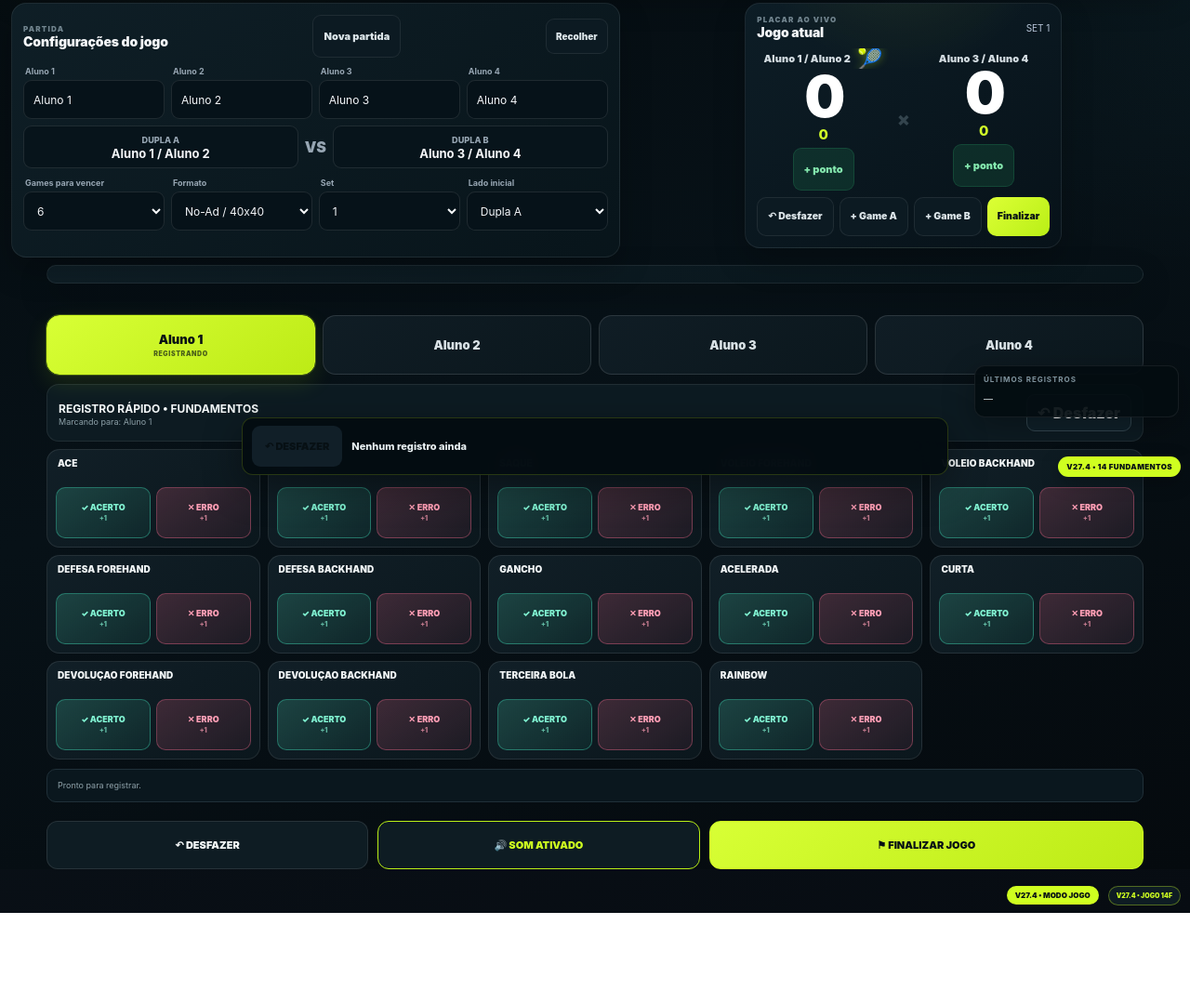
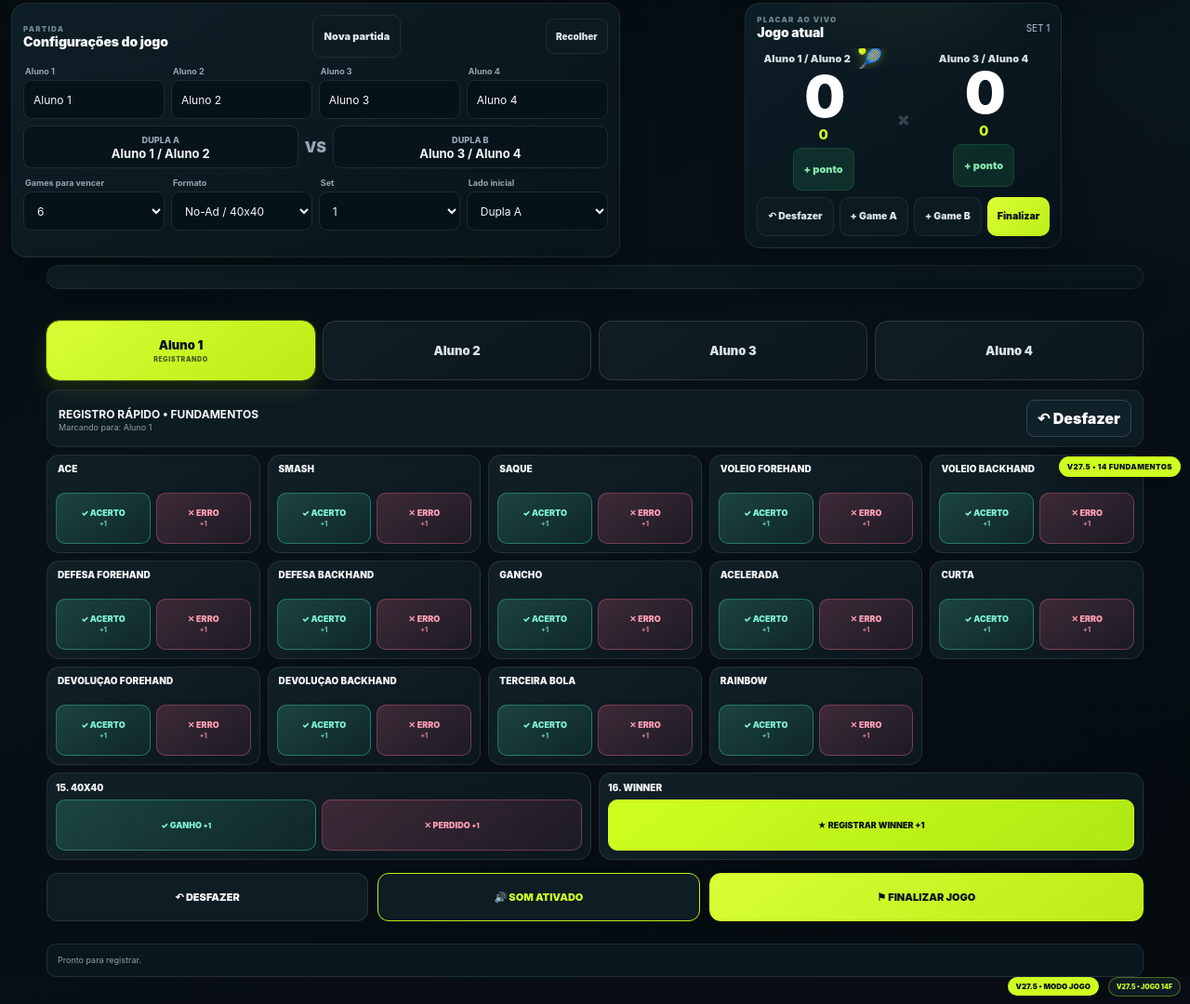
Before and after one commit to joaobertonha87/jbplay, a website: page public/scout.html in a window 1280 px wide. Shown: the part 277-1357 px from the top of the page at 93% size. Before the commit the page ends 1259 px from the top, so only its background shows below. Drawn offline with Linux system fonts and the light colour scheme.

Commit message:
Add files via upload

```diff
--- a/public/scout.html
+++ b/public/scout.html
@@ -960,7 +960,7 @@ body.v20-analysis .main-grid{grid-template-columns:minmax(0,1.34fr) minmax(320px
 
    const bar=document.createElement('div');
    bar.id='jbV20Bar';
-   bar.innerHTML='<div class="v20-title">SCOUT AO VIVO • V27.4</div><button id="v20Match">● Modo Jogo</button><button id="v20Analysis">▦ Análise</button><button id="v20Finish">Finalizar jogo</button>';
+   bar.innerHTML='<div class="v20-title">SCOUT AO VIVO • V27.5</div><button id="v20Match">● Modo Jogo</button><button id="v20Analysis">▦ Análise</button><button id="v20Finish">Finalizar jogo</button>';
    wrap.insertBefore(bar,wrap.firstChild);
 
    const last=document.createElement('div');
@@ -1130,7 +1130,7 @@ body.v20-analysis .main-grid{grid-template-columns:minmax(0,1.34fr) minmax(320px
    if(!anchor)return;
    const el=document.createElement('div');
    el.id='jbV22Panel';
-   el.innerHTML='<div id="jbV22Top"><strong>PONTO INTELIGENTE • V27.4</strong><div class="jbV22ServeGroup"><button type="button" class="jbV22Serve" id="jbV22Serve0"><span class="jbV22Ball" aria-hidden="true">🎾</span><span><small>DUPLA SACADORA</small>DUPLA A/B</span></button><button type="button" class="jbV22Serve" id="jbV22Serve1"><span class="jbV22Ball" aria-hidden="true">🎾</span><span><small>DUPLA SACADORA</small>DUPLA C/D</span></button></div></div><div id="jbV22ServerNow" aria-live="polite"></div><div id="jbV22Momentum"><div class="jbV22Card"><small>MOMENTO</small><b id="jbV22Streak">—</b></div><div class="jbV22Card"><small>PONTOS DECISIVOS 40×40</small><b id="jbV22Forty">0</b></div><div class="jbV22Card"><small>BREAK POINTS CONVERTIDOS</small><b id="jbV22BP">0</b></div></div><div id="jbV22Trail"></div>';
+   el.innerHTML='<div id="jbV22Top"><strong>PONTO INTELIGENTE • V27.5</strong><div class="jbV22ServeGroup"><button type="button" class="jbV22Serve" id="jbV22Serve0"><span class="jbV22Ball" aria-hidden="true">🎾</span><span><small>DUPLA SACADORA</small>DUPLA A/B</span></button><button type="button" class="jbV22Serve" id="jbV22Serve1"><span class="jbV22Ball" aria-hidden="true">🎾</span><span><small>DUPLA SACADORA</small>DUPLA C/D</span></button></div></div><div id="jbV22ServerNow" aria-live="polite"></div><div id="jbV22Momentum"><div class="jbV22Card"><small>MOMENTO</small><b id="jbV22Streak">—</b></div><div class="jbV22Card"><small>PONTOS DECISIVOS 40×40</small><b id="jbV22Forty">0</b></div><div class="jbV22Card"><small>BREAK POINTS CONVERTIDOS</small><b id="jbV22BP">0</b></div></div><div id="jbV22Trail"></div>';
    anchor.insertAdjacentElement('afterend',el);
    [0,1].forEach(t=>{
      const btn=q('#jbV22Serve'+t);
@@ -2267,7 +2267,7 @@ window.jbV25SaveSession=function(){
 function avg(a,k){return a.length?Math.round(a.reduce((n,s)=>n+(+(s.metrics?.[k]||0)),0)/a.length):0}
 function trend(c,p){let d=c-p;return d>1?`<span class="v265trend up">↑ +${d} pp</span>`:d<-1?`<span class="v265trend down">↓ ${d} pp</span>`:`<span class="v265trend flat">→ ${d} pp</span>`}
 function showEvolution(i){evoPlayer=Number.isFinite(i)?i:0;renderEvolution();$('#v265Evolution').classList.add('open')}
-function renderEvolution(){const p=state.players[evoPlayer],all=(read()[p.profileId]||[]).filter(x=>x.v265),a=evoLimit?all.slice(-evoLimit):all;$('#v265ESub').textContent=p.name+' • 14 fundamentos';let h=$('#v265EContent');if(!a.length){h.innerHTML='<div class="v265card"><b>Nenhuma sessão nova com os 14 fundamentos.</b><small>Finalize uma partida na V27.4 para iniciar este histórico.</small></div>';return}let first=a[0],cur=a[a.length-1];
+function renderEvolution(){const p=state.players[evoPlayer],all=(read()[p.profileId]||[]).filter(x=>x.v265),a=evoLimit?all.slice(-evoLimit):all;$('#v265ESub').textContent=p.name+' • 14 fundamentos';let h=$('#v265EContent');if(!a.length){h.innerHTML='<div class="v265card"><b>Nenhuma sessão nova com os 14 fundamentos.</b><small>Finalize uma partida na V27.5 para iniciar este histórico.</small></div>';return}let first=a[0],cur=a[a.length-1];
 let vals=F.map(([id,label])=>({id,label,cur:+(cur.metrics?.[id]||0),first:+(first.metrics?.[id]||0),avg:avg(a,id)})),pri=[...vals].map(v=>({...v,need:100-v.cur})).sort((x,y)=>y.need-x.need).slice(0,5);
 h.innerHTML=`<div class="v265hero"><div class="v265card"><small>ALUNO</small><b>${esc(p.name)}</b></div><div class="v265card"><small>SESSÕES</small><b>${a.length}</b></div><div class="v265card"><small>PRIMEIRA</small><b>${new Date(first.at).toLocaleDateString('pt-BR')}</b></div><div class="v265card"><small>ATUAL</small><b>${new Date(cur.at).toLocaleDateString('pt-BR')}</b></div></div><div class="v265sec"><h3>EVOLUÇÃO DOS 14 FUNDAMENTOS</h3><div class="v265fund">${vals.map(v=>`<div class="v265row"><div class="v265rowtop"><b>${v.label}</b>${trend(v.cur,v.first)}</div><div class="v265counts"><span>Inicial ${v.first}%</span><span>Atual ${v.cur}% • média ${v.avg}%</span></div><div class="v265bar v265ok"><i style="width:${v.cur}%"></i></div></div>`).join('')}</div></div><div class="v265sec"><h3>PRIORIDADES ATUAIS</h3><div class="v265priority">${pri.map((v,j)=>`<div class="v265card"><small>${j+1}ª PRIORIDADE</small><b>${v.label}</b><b class="v265need">${v.need}%</b><small>necessidade de treino</small></div>`).join('')}</div></div><div class="v265sec"><h3>SESSÕES</h3><div class="v265table"><div class="v265tablein"><div class="v265thead"><span>Data</span>${F.map(x=>`<span>${x[1]}</span>`).join('')}</div>${a.slice().reverse().map(x=>`<div class="v265tr"><strong>${new Date(x.at).toLocaleDateString('pt-BR')}</strong>${F.map(f=>`<b>${+(x.metrics?.[f[0]]||0)}%</b>`).join('')}</div>`).join('')}</div></div></div>`}
 window.jbV26OpenReport=showEvolution;
@@ -2282,7 +2282,7 @@ if(document.readyState==='loading')document.addEventListener('DOMContentLoaded',
 
 
 <style id="jb-v266-force-css">
-/* V27.4 — força a interface nova e remove entradas antigas */
+/* V27.5 — força a interface nova e remove entradas antigas */
 body.v20-match #v263,
 body.v20-match #jbV262Fast,
 body.v20-match #jbV261Guide,
@@ -2304,7 +2304,7 @@ body.v20-match #v264{display:block!important}
 }
 @media print{#v266Version,#v266ReportBar{display:none!important}}
 </style>
-<div id="v266Version">V27.4 • 14 FUNDAMENTOS</div>
+<div id="v266Version">V27.5 • 14 FUNDAMENTOS</div>
 <script id="jb-v266-force-js">
 (function(){
  function install(){
@@ -2330,7 +2330,7 @@ body.v20-match #v264{display:block!important}
 
 
 <style id="jb-v267-clean-game-css">
-/* V27.4 — MODO JOGO LIMPO: somente placar, alunos e 14 fundamentos */
+/* V27.5 — MODO JOGO LIMPO: somente placar, alunos e 14 fundamentos */
 body.v20-match .main-grid{display:block!important}
 body.v20-match .tracker{max-width:1180px!important;width:100%!important;margin:0 auto!important}
 
@@ -2496,7 +2496,7 @@ body.v20-match [class*="summary"]:not(.score-summary){display:none!important}
  <button type="button" id="v267Sound" class="sound">🔊 SOM ATIVADO</button>
  <button type="button" id="v267Finish" class="finish">⚑ FINALIZAR JOGO</button>
 </div>
-<div id="v267Version">V27.4 • JOGO 14F</div>
+<div id="v267Version">V27.5 • JOGO 14F</div>
 
 <script id="jb-v267-clean-game-js">
 (function(){
@@ -2554,7 +2554,7 @@ body.v20-match [class*="summary"]:not(.score-summary){display:none!important}
 
 
 <style id="jb-v268-final-force-css">
-/* V27.4: estado inicial do Scout é SEMPRE Modo Jogo */
+/* V27.5: estado inicial do Scout é SEMPRE Modo Jogo */
 body.v20-match .category-tabs,
 body.v20-match .action-zone,
 body.v20-match #jbV262Fast,
@@ -2589,7 +2589,7 @@ body.v20-match [class*="summary-card"]{display:none!important}
 }
 @media print{#v268Version{display:none!important}}
 </style>
-<div id="v268Version">V27.4 • MODO JOGO</div>
+<div id="v268Version">V27.5 • MODO JOGO</div>
 <script id="jb-v268-final-force-js">
 (function(){
  const MODE_KEY='jb_scout_v20_mode';
@@ -2645,7 +2645,7 @@ body.v20-match [class*="summary-card"]{display:none!important}
 
 
 <style id="jb-v269-print-fix-css">
-/* V27.4 — camada final de impressão sem conflito com relatórios antigos */
+/* V27.5 — camada final de impressão sem conflito com relatórios antigos */
 @page{size:A4 portrait;margin:10mm}
 
 @media print{
@@ -2874,7 +2874,7 @@ body.v20-match [class*="summary-card"]{display:none!important}
 
 
 <style id="jb-v270-prioridades-css">
-/* V27.4 — prioridades completas com os 14 fundamentos */
+/* V27.5 — prioridades completas com os 14 fundamentos */
 .v270-priority-all{
  display:grid;
  grid-template-columns:repeat(2,minmax(0,1fr));
@@ -3077,7 +3077,7 @@ body.v20-match [class*="summary-card"]{display:none!important}
 
 
 <style id="jb-v271-footer-fix-css">
-/* V27.4 — corrige sobreposição dos controles no rodapé */
+/* V27.5 — corrige sobreposição dos controles no rodapé */
 
 /* Neutraliza barras/botões antigos fixos ou sticky que aparecem por cima */
 body.v20-match #jbV20Bar,
@@ -3212,7 +3212,7 @@ body.v20-match .bottom-fixed{
 
 
 <style id="jb-v272-analysis-fix-css">
-/* V27.4 — separação real entre Modo Jogo e Modo Análise */
+/* V27.5 — separação real entre Modo Jogo e Modo Análise */
 
 /* MODO JOGO */
 body.v20-match #v264{display:block!important}
@@ -3367,7 +3367,7 @@ body.v20-analysis .tracker{
 
 
 <style id="jb-v273-analysis-dashboard-css">
-/* V27.4 — Modo Análise dedicado, separado do Modo Jogo */
+/* V27.5 — Modo Análise dedicado, separado do Modo Jogo */
 #v273Analysis{display:none;max-width:1180px;margin:0 auto;padding:4px 0 24px}
 body.v20-analysis #v273Analysis{display:block!important}
 
@@ -3405,7 +3405,7 @@ body.v20-analysis #jbV20Recent{display:none!important}
 <div id="v273Analysis">
  <div class="v273title">
    <div><h2>ANÁLISE DO JOGO</h2><small>Estatísticas dos 14 fundamentos e prioridades de treino</small></div>
-   <span class="badge">V27.4 • ANÁLISE</span>
+   <span class="badge">V27.5 • ANÁLISE</span>
  </div>
  <div class="v273players" id="v273Players"></div>
  <div id="v273Content"></div>
@@ -3630,5 +3630,194 @@ if(document.readyState==='loading')document.addEventListener('DOMContentLoaded',
 })();
 </script>
 
+
+<style id="jb-v275-extra-stats-css">
+/* V27.5 — rodapé sem sobreposição + 40x40 e Winner */
+
+/* Remove completamente a barra legada fixa que causava a sobreposição */
+body.v20-match #jbV20Last,
+body.v20-match #jbV20Recent{
+  display:none!important;
+}
+
+/* Rodapé oficial do modo jogo */
+body.v20-match #v267Bottom{
+  display:grid!important;
+  position:static!important;
+  width:100%!important;
+  max-width:1180px!important;
+  margin:14px auto 24px!important;
+  padding:0!important;
+  inset:auto!important;
+  transform:none!important;
+  z-index:1!important;
+}
+body.v20-match #v264{
+  padding-bottom:0!important;
+}
+body.v20-match .tracker{
+  padding-bottom:24px!important;
+}
+
+/* Cards extras */
+#v275Extras{
+  display:none;
+  max-width:1180px;
+  margin:8px auto 0;
+}
+body.v20-match #v275Extras{display:grid!important}
+.v275extras{
+  grid-template-columns:repeat(2,minmax(0,1fr));
+  gap:8px;
+}
+.v275special{
+  background:linear-gradient(145deg,#111f27,#0b171d);
+  border:1px solid rgba(255,255,255,.09);
+  border-radius:14px;
+  padding:9px;
+}
+.v275special .title{
+  font-size:10px;
+  font-weight:950;
+  color:#f1f5f6;
+  text-transform:uppercase;
+  margin-bottom:7px;
+}
+.v275pair{
+  display:grid;
+  grid-template-columns:1fr 1fr;
+  gap:6px;
+}
+.v275btn{
+  min-height:55px;
+  border-radius:10px;
+  font-size:9px;
+  font-weight:950;
+  padding:7px 4px;
+}
+.v275btn.good{
+  background:linear-gradient(145deg,rgba(78,221,183,.20),rgba(36,150,125,.10));
+  border:1px solid rgba(65,222,183,.38);
+  color:#81f3d2;
+}
+.v275btn.bad{
+  background:linear-gradient(145deg,rgba(229,95,128,.22),rgba(151,56,83,.12));
+  border:1px solid rgba(235,104,136,.38);
+  color:#ff9eb5;
+}
+.v275btn.winner{
+  width:100%;
+  background:linear-gradient(145deg,#cfff20,#aee813);
+  border:1px solid #cfff20;
+  color:#071014;
+}
+.v275btn:active{transform:scale(.97)}
+
+.v274row.v275specialstat .v274pct{color:#cfff20}
+
+@media(max-width:650px){
+  .v275extras{grid-template-columns:1fr}
+}
+</style>
+
+<div id="v275Extras" class="v275extras">
+  <div class="v275special">
+    <div class="title">15. 40x40</div>
+    <div class="v275pair">
+      <button type="button" class="v275btn good" id="v27540Win">✓ GANHO<small> +1</small></button>
+      <button type="button" class="v275btn bad" id="v27540Lost">✕ PERDIDO<small> +1</small></button>
+    </div>
+  </div>
+  <div class="v275special">
+    <div class="title">16. WINNER</div>
+    <button type="button" class="v275btn winner" id="v275Winner">★ REGISTRAR WINNER +1</button>
+  </div>
+</div>
+
+<script id="jb-v275-extra-stats-js">
+(function(){
+  const $=q=>document.querySelector(q);
+  function flashLast(label){
+    const el=document.getElementById('v264last');
+    if(el)el.innerHTML='<b>'+state.players[current].name+'</b> • '+label+' registrado';
+  }
+  function installExtras(){
+    const w=$('#v27540Win'), l=$('#v27540Lost'), win=$('#v275Winner');
+
+    if(w)w.onclick=()=>{
+      add('quarentaGanho',w,'good','40x40 ganho');
+      setTimeout(()=>flashLast('40x40 ganho'),25);
+    };
+    if(l)l.onclick=()=>{
+      add('quarentaPerdido',l,'bad','40x40 perdido');
+      setTimeout(()=>flashLast('40x40 perdido'),25);
+    };
+    if(win)win.onclick=()=>{
+      add('winner',win,'good','Winner');
+      setTimeout(()=>flashLast('Winner'),25);
+    };
+
+    /* Insere os cards extras logo após os 14 fundamentos,
+       para o rodapé sempre ficar abaixo e nunca sobrepor. */
+    const board=document.getElementById('v264board');
+    const extras=document.getElementById('v275Extras');
+    if(board && extras && board.parentNode){
+      board.parentNode.insertBefore(extras, board.nextSibling);
+    }
+
+    const footer=document.getElementById('v267Bottom');
+    if(footer && extras && extras.parentNode){
+      extras.parentNode.insertBefore(footer, extras.nextSibling);
+    }
+  }
+
+  /* Acrescenta 40x40 e Winner na tela de análise overlay */
+  function patchAnalysis(){
+    const oldOpenBtn=document.getElementById('v20Analysis');
+    if(!oldOpenBtn)return;
+
+    oldOpenBtn.addEventListener('click',()=>{
+      setTimeout(()=>{
+        const content=document.getElementById('v274Content');
+        if(!content)return;
+        const p=state.players[typeof sel==='number'?sel:(typeof current==='number'?current:0)] || state.players[0];
+        const x=p.stats||{};
+        const ganho=+(x.quarentaGanho||0);
+        const perdido=+(x.quarentaPerdido||0);
+        const total40=ganho+perdido;
+        const pct40=total40?Math.round(ganho*100/total40):0;
+        const winner=+(x.winner||0);
+
+        const fund=document.querySelector('#v274Content .v274fund');
+        if(fund && !fund.querySelector('[data-v275="40x40"]')){
+          fund.insertAdjacentHTML('beforeend',
+            '<div class="v274row v275specialstat" data-v275="40x40">'+
+              '<div class="v274rt"><b>40x40</b><span class="v274pct">'+pct40+'% ganhos</span></div>'+
+              '<div class="v274counts"><span>✓ '+ganho+' ganhos</span><span>✕ '+perdido+' perdidos</span></div>'+
+              '<div class="v274bar"><i style="width:'+pct40+'%"></i></div>'+
+            '</div>'+
+            '<div class="v274row v275specialstat" data-v275="winner">'+
+              '<div class="v274rt"><b>Winner</b><span class="v274pct">'+winner+' total</span></div>'+
+              '<div class="v274counts"><span>★ '+winner+' winners registrados</span><span>Evento positivo</span></div>'+
+              '<div class="v274bar"><i style="width:'+(winner?100:0)+'%"></i></div>'+
+            '</div>'
+          );
+        }
+      },60);
+    },true);
+  }
+
+  if(document.readyState==='loading'){
+    document.addEventListener('DOMContentLoaded',()=>{
+      installExtras();
+      patchAnalysis();
+    },{once:true});
+  }else{
+    installExtras();
+    patchAnalysis();
+  }
+})();
+</script>
+
 </body>
 </html>
--- a/public/sw.js
+++ b/public/sw.js
@@ -1,4 +1,4 @@
-const CACHE='jb-play-v27-4-analysisoverlay-20260830';
+const CACHE='jb-play-v27-5-40x40-winner-footer-20260830';
 const ASSETS=['./','./index.html','./treino.html','./scout.html','./jb-logo-lime.png','./jb-watermark-lime.png','./jb-hero-beach.jpg','./jb-3d-reference.png'];
 self.addEventListener('install',e=>e.waitUntil(caches.open(CACHE).then(c=>c.addAll(ASSETS)).then(()=>self.skipWaiting())));
 self.addEventListener('activate',e=>e.waitUntil(caches.keys().then(keys=>Promise.all(keys.filter(k=>k!==CACHE).map(k=>caches.delete(k)))).then(()=>self.clients.claim())));
```
